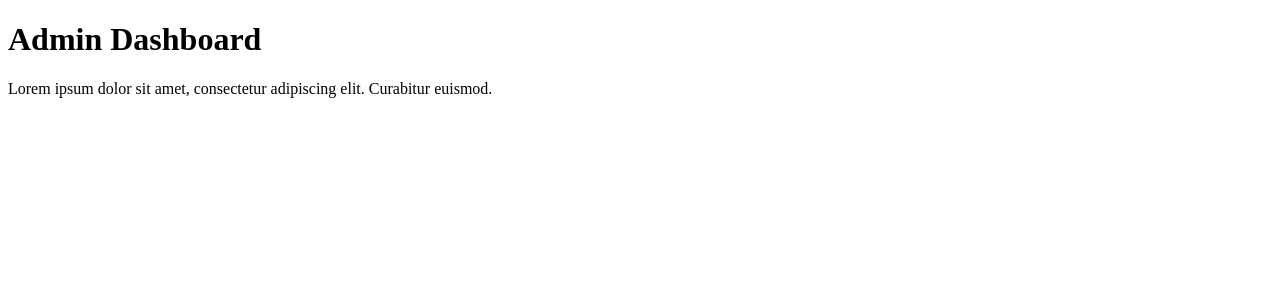
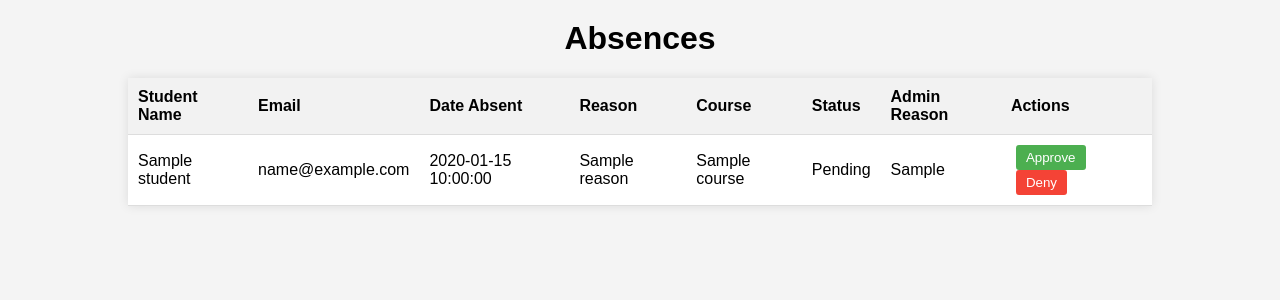
Before and after one commit to Benny-Gil/OSA-System, a Flask app: template osa/templates/admin.html in a window 1280 px wide. Shown: the top 300 px of the page. Run offline with Flask 3, Linux system fonts and the light colour scheme; the template is opened without the code that fills it: most values are stand-ins (such as "Sample title", 1, 10 or a date in 2020).

Commit message:
admin can now approve or deny slips

```diff
--- a/data/osa_slips.json
+++ b/data/osa_slips.json
@@ -7,13 +7,15 @@
                 "date": "2024-11-28",
                 "reason": "Sickeness",
                 "course": "9377",
-                "status": "Pending"
+                "status": "Approved",
+                "admin_reason": "take rest"
             },
             {
                 "date": "",
                 "reason": "test",
                 "course": "test",
-                "status": "Pending"
+                "status": "Approved",
+                "admin_reason": ""
             },
             {
                 "date": "",
--- /dev/null
+++ b/osa/static/css/admin.css
@@ -0,0 +1,58 @@
+body {
+    font-family: Arial, sans-serif;
+    background-color: #f4f4f4;
+    margin: 0;
+    padding: 0;
+}
+
+h1 {
+    text-align: center;
+    margin-top: 20px;
+}
+
+table {
+    width: 80%;
+    margin: 20px auto;
+    border-collapse: collapse;
+    background-color: #fff;
+    box-shadow: 0 0 10px rgba(0, 0, 0, 0.1);
+}
+
+th, td {
+    padding: 10px;
+    text-align: left;
+    border-bottom: 1px solid #ddd;
+}
+
+th {
+    background-color: #f2f2f2;
+}
+
+tr:hover {
+    background-color: #f1f1f1;
+}
+
+button {
+    padding: 5px 10px;
+    margin: 0 5px;
+    border: none;
+    color: white;
+    cursor: pointer;
+    border-radius: 3px;
+}
+
+button.approve {
+    background-color: #4CAF50;
+}
+
+button.approve:hover {
+    background-color: #45a049;
+}
+
+button.deny {
+    background-color: #f44336;
+}
+
+button.deny:hover {
+    background-color: #e53935;
+}
--- /dev/null
+++ b/osa/static/js/admin.js
@@ -0,0 +1,33 @@
+function approveAbsence(email, date_absent) {
+    const admin_reason = prompt("Enter reason for approval:");
+    fetch('/admin/approve_absence', {
+        method: 'POST',
+        headers: {
+            'Content-Type': 'application/json'
+        },
+        body: JSON.stringify({ email, date_absent, admin_reason })
+    }).then(response => response.json()).then(data => {
+        if (data.success) {
+            location.reload();
+        } else {
+            alert("Error approving absence");
+        }
+    });
+}
+
+function denyAbsence(email, date_absent) {
+    const admin_reason = prompt("Enter reason for denial:");
+    fetch('/admin/deny_absence', {
+        method: 'POST',
+        headers: {
+            'Content-Type': 'application/json'
+        },
+        body: JSON.stringify({ email, date_absent, admin_reason })
+    }).then(response => response.json()).then(data => {
+        if (data.success) {
+            location.reload();
+        } else {
+            alert("Error denying absence");
+        }
+    });
+}
--- a/osa/templates/admin.html
+++ b/osa/templates/admin.html
@@ -1,12 +1,49 @@
+<!-- templates/admin_absences.html -->
 <!DOCTYPE html>
 <html lang="en">
 <head>
     <meta charset="UTF-8">
-    <title>Admin Page</title>
-    <!--<link rel="stylesheet" href="static/admin.css">-->  <!--Create admin.css under the static folder-->
+    <title>Admin Absences</title>
+    <link rel="stylesheet" href="static/css/admin.css">
+    <script src="static/js/admin.js"></script>
 </head>
 <body>
-    <h1>Admin Dashboard</h1>
-    <p>Lorem ipsum dolor sit amet, consectetur adipiscing elit. Curabitur euismod.</p>
+<h1>Absences</h1>
+<table>
+    <thead>
+    <tr>
+        <th>Student Name</th>
+        <th>Email</th>
+        <th>Date Absent</th>
+        <th>Reason</th>
+        <th>Course</th>
+        <th>Status</th>
+        <th>Admin Reason</th>
+        <th>Actions</th>
+    </tr>
+    </thead>
+    <tbody>
+    {% for student in students %}
+    {% for absence in student.absences %}
+    <tr>
+        <td>{{ student.name }}</td>
+        <td>{{ student.email }}</td>
+        <td>{{ absence.date }}</td>
+        <td>{{ absence.reason }}</td>
+        <td>{{ absence.course }}</td>
+        <td>{{ absence.status }}</td>
+        <td>{{ absence.admin_reason }}</td>
+        <td>
+            {% if absence.status == 'Pending' %}
+            <button class="approve" onclick="approveAbsence('{{ student.email }}', '{{ absence.date }}')">Approve
+            </button>
+            <button class="deny" onclick="denyAbsence('{{ student.email }}', '{{ absence.date }}')">Deny</button>
+            {% endif %}
+        </td>
+    </tr>
+    {% endfor %}
+    {% endfor %}
+    </tbody>
+</table>
 </body>
 </html>
--- a/osa/templates/student.html
+++ b/osa/templates/student.html
@@ -8,8 +8,6 @@
     <link rel="stylesheet" href="static/css/student.css">
 </head>
 <body>
-    <h1>Hello <span id="name">name</span></h1>
-
     <div id="container">
         <button id="history" onclick="location.href='/history'">Check Slip History</button>
         <button id="new_slip" onclick="location.href='/osaform'">File New Slip</button>
```
Also changed, not shown: osa/models.py (+5 -2 lines), osa/routes.py (+37 -1 lines).
